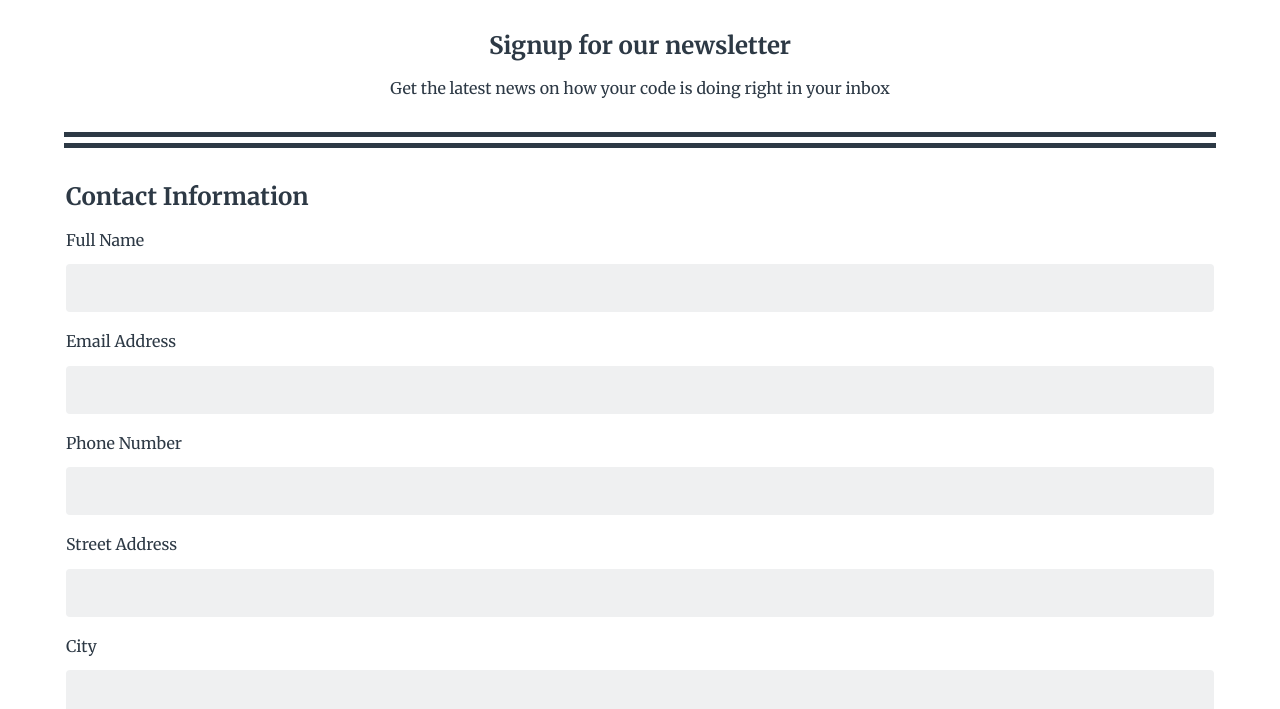
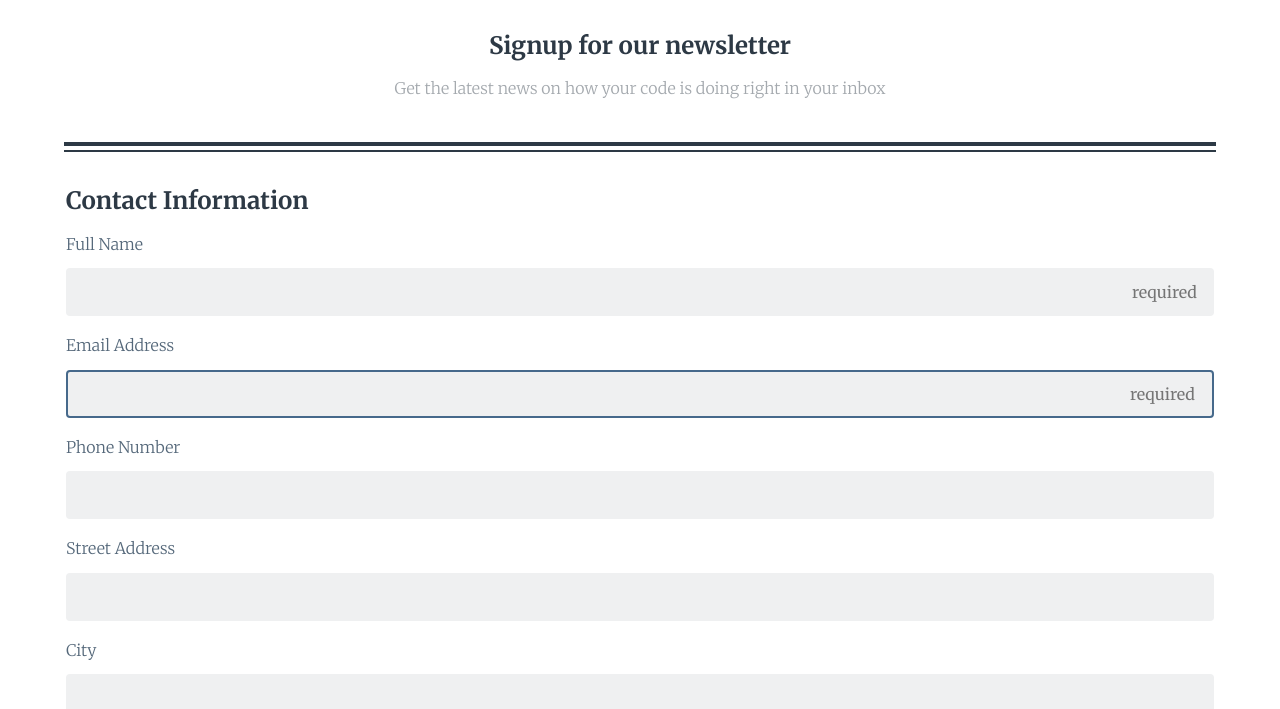
Before and after one commit to ryanosten/proj-03-reg-form, a plain HTML site: page index.html in a window 1280 px wide. Shown: the part 91-800 px from the top of the page. Drawn offline with nearby package versions, Linux system fonts and the light colour scheme.

Commit message:
add validation and focus styles

```diff
--- a/css/styles.css
+++ b/css/styles.css
@@ -32,8 +32,9 @@ body {
 
 .form-title{
 	text-align: center;
-	border-bottom: 1em double;
-	padding-bottom: 35px;
+	border-bottom: 0.3em solid;
+	padding-bottom: 45px;
+	margin-bottom: 4px;
 }
 
 .form-title h2 {
@@ -41,10 +42,17 @@ body {
 }
 
 .form-title span {
+	font-weight: 300;
 	margin-bottom: 30px;
+	color: #A4A9AE;
 }
 
+
 /** FORM STYLES **/
+
+form {
+	border-top: 0.15em solid;
+}
 
 fieldset {
 	margin-top: 35px;
@@ -62,6 +70,8 @@ legend {
 label {
 	display: block;
 	margin: 20px 0px 15px;
+	color: #55687A;
+	font-weight: 300;
 }
 
 input,
@@ -71,6 +81,23 @@ select {
 	border-radius: 4px;
 	border: none;
 	background-color: #EFF0F1;
+	padding-left: 20px;
+}
+
+input:focus,
+textarea:focus {
+	outline: none;
+	border: 2px solid #46698B;
+}
+
+::-webkit-input-placeholder { /*DAVE - can we discuss this please?*/
+text-align: right;
+padding-right: 15px;
+
+}
+
+.choose-state {
+	background-color: #B3B8BB;
 }
 
 #zip {
@@ -105,12 +132,13 @@ input[type="radio"] { /**QUESTION FOR DAVE - HOW TO STYLE CHECKBOXES**/
 	line-height: 1.8em;
 }
 
-textarea#other_topics {
+textarea {
 	height: 125px;
 	width: 100%;
 	border: none;
 	background-color: #EFF0F1;
 	border-radius: 5px;
+	padding: 10px 15px;
 }
 
 button[type="submit"] {
@@ -136,4 +164,6 @@ fieldset#newsletter {
 	display: block;
 	text-align: center;
 	font-style: italic;
+	color: #A4A9AE;
+	font-weight: 300;
 }
--- a/index.html
+++ b/index.html
@@ -29,10 +29,10 @@
 	  			<Legend>Contact Information</legend>
 
 	  			<label for="name">Full Name</label>
-	  				<input type="text" id="name" name="user_name">
+	  				<input type="text" id="name" name="user_name" placeholder="required" required autofoocus>
 
 	  			<label for="email">Email Address</label>
-	  				<input type="email" id="email" name="user_email">
+	  				<input type="email" id="email" name="user_email" placeholder="required" required autofocus>
 
 	  			<label for="tel">Phone Number</label>
 	  				<input type="tel" id="tel" name="user_telephone">
@@ -45,6 +45,8 @@
 
 	  			<label for="state">State</label>
 	  				<select name="user_state">
+	  					<option class="choose-state" disabled="disabled" selected="selected" hidden="hidden">Choose State</option>
+	  					<optgroup label="Choose State" placholder="Choose State">
 		  					<option value="AL">Alabama</option>
 							  <option value="AK">Alaska</option>
 							  <option value="AZ">Arizona</option>
@@ -96,6 +98,7 @@
 							  <option value="WV">West Virginia</option>
 							  <option value="WI">Wisconsin</option>
 							  <option value="WY">Wyoming</option>
+						  </optgroup>
 	  				</select>
 
 	  			<label for="zip">Zip Code</label>
```
Lines whose indentation alone changed are shown as unchanged.
